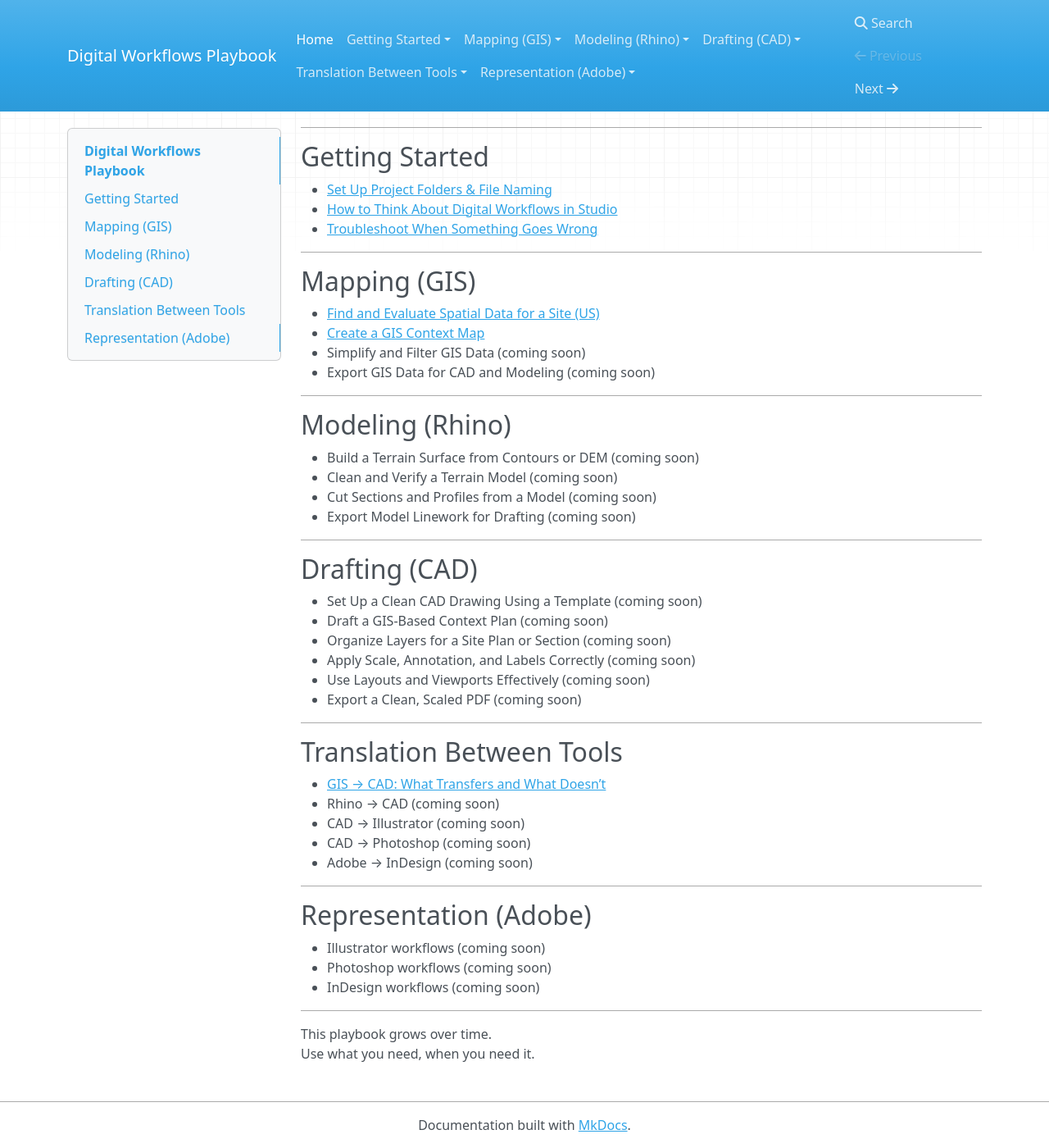
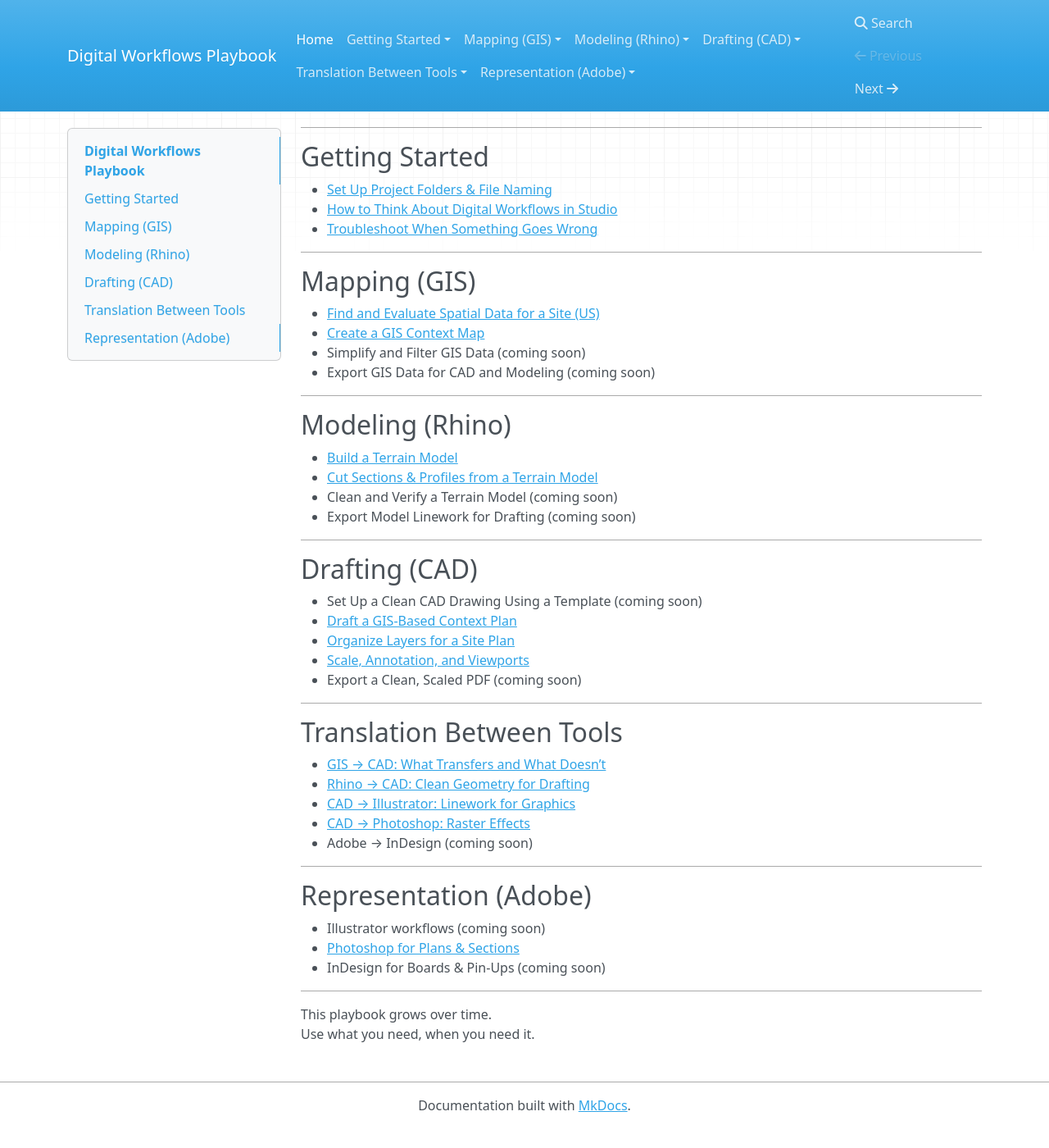
Before and after one commit to machineLandscape/digital-workflows-playbook, an MkDocs documentation site: the page built from docs/index.md, in a window 1280 px wide and 1400 px high, scrolled down 163 px. Shown: the whole window at 82% size. Built offline with MkDocs 1.6.1, drawn with Linux system fonts in a browser that asks for light colours; nearby versions of some CDN libraries; after the commit the page ends 1539 px from its top, so only the background shows below that.

Commit message:
Add files via upload

```diff
--- a/docs/index.md
+++ b/docs/index.md
@@ -23,36 +23,35 @@ You do not need to read it in order.
 ---
 
 ## Modeling (Rhino)
-- Build a Terrain Surface from Contours or DEM (coming soon)
+- [Build a Terrain Model](02_modeling/guide_rhino_01_terrain_model.md)
+- [Cut Sections & Profiles from a Terrain Model](02_modeling/guide_rhino_02_sections_profiles.md)
 - Clean and Verify a Terrain Model (coming soon)
-- Cut Sections and Profiles from a Model (coming soon)
 - Export Model Linework for Drafting (coming soon)
 
 ---
 
 ## Drafting (CAD)
 - Set Up a Clean CAD Drawing Using a Template (coming soon)
-- Draft a GIS-Based Context Plan (coming soon)
-- Organize Layers for a Site Plan or Section (coming soon)
-- Apply Scale, Annotation, and Labels Correctly (coming soon)
-- Use Layouts and Viewports Effectively (coming soon)
+- [Draft a GIS-Based Context Plan](03_drafting/guide_cad_02_gis_context_plan.md)
+- [Organize Layers for a Site Plan](03_drafting/guide_cad_03_layers_site_plan.md)
+- [Scale, Annotation, and Viewports](03_drafting/guide_cad_04_scale_annotation_viewports.md)
 - Export a Clean, Scaled PDF (coming soon)
 
 ---
 
 ## Translation Between Tools
 - [GIS → CAD: What Transfers and What Doesn’t](05_translation/guide_xlate_01_gis_to_cad.md)
-- Rhino → CAD (coming soon)
-- CAD → Illustrator (coming soon)
-- CAD → Photoshop (coming soon)
+- [Rhino → CAD: Clean Geometry for Drafting](05_translation/guide_xlate_02_rhino_to_cad.md)
+- [CAD → Illustrator: Linework for Graphics](05_translation/guide_xlate_03_cad_to_illustrator.md)
+- [CAD → Photoshop: Raster Effects](05_translation/guide_xlate_04_cad_to_photoshop.md)
 - Adobe → InDesign (coming soon)
 
 ---
 
 ## Representation (Adobe)
 - Illustrator workflows (coming soon)
-- Photoshop workflows (coming soon)
-- InDesign workflows (coming soon)
+- [Photoshop for Plans & Sections](04_representation/guide_adobe_01_photoshop_plans_sections.md)
+- InDesign for Boards & Pin-Ups (coming soon)
 
 ---
 
```
